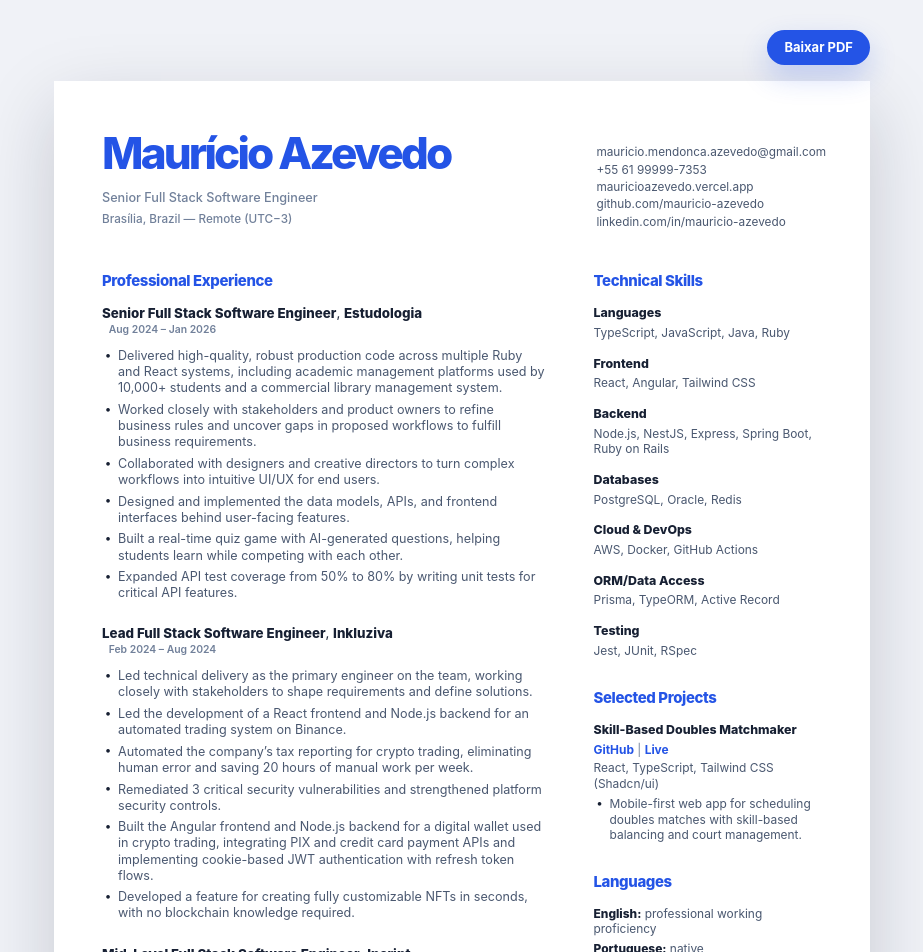
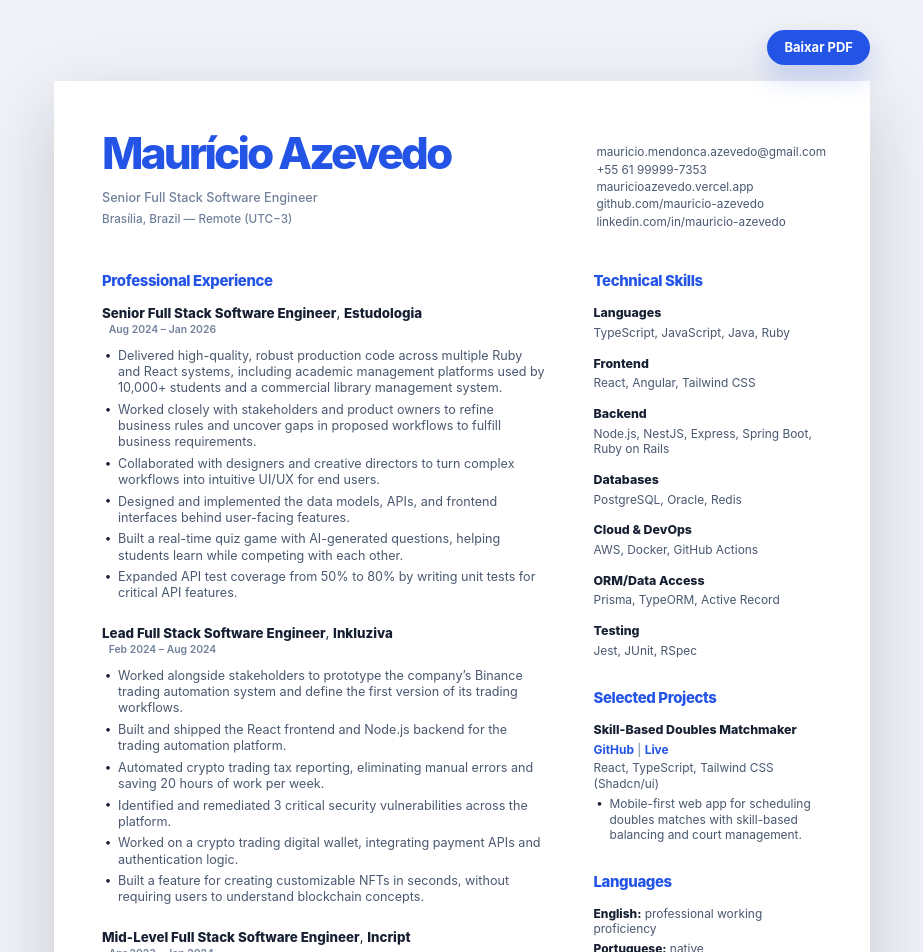
Before and after one commit to mauricio-azevedo/resume, a React (Vite) app: page / in a window 1280 px wide. Shown: the top 952 px of the page, without its empty margins (178-1101 px from the left). Built offline with nearby package versions, Linux system fonts and the light colour scheme.

Commit message:
Rewrite Inkluziva experience bullets

```diff
--- a/src/App.tsx
+++ b/src/App.tsx
@@ -35,12 +35,12 @@ const experiences = [
     company: 'Inkluziva',
     period: 'Feb 2024 – Aug 2024',
     bullets: [
-      'Led technical delivery as the primary engineer on the team, working closely with stakeholders to shape requirements and define solutions.',
-      'Led the development of a React frontend and Node.js backend for an automated trading system on Binance.',
-      'Automated the company’s tax reporting for crypto trading, eliminating human error and saving 20 hours of manual work per week.',
-      'Remediated 3 critical security vulnerabilities and strengthened platform security controls.',
-      'Built the Angular frontend and Node.js backend for a digital wallet used in crypto trading, integrating PIX and credit card payment APIs and implementing cookie-based JWT authentication with refresh token flows.',
-      'Developed a feature for creating fully customizable NFTs in seconds, with no blockchain knowledge required.',
+      'Worked alongside stakeholders to prototype the company’s Binance trading automation system and define the first version of its trading workflows.',
+      'Built and shipped the React frontend and Node.js backend for the trading automation platform.',
+      'Automated crypto trading tax reporting, eliminating manual errors and saving 20 hours of work per week.',
+      'Identified and remediated 3 critical security vulnerabilities across the platform.',
+      'Worked on a crypto trading digital wallet, integrating payment APIs and authentication logic.',
+      'Built a feature for creating customizable NFTs in seconds, without requiring users to understand blockchain concepts.',
     ],
   },
   {
```
